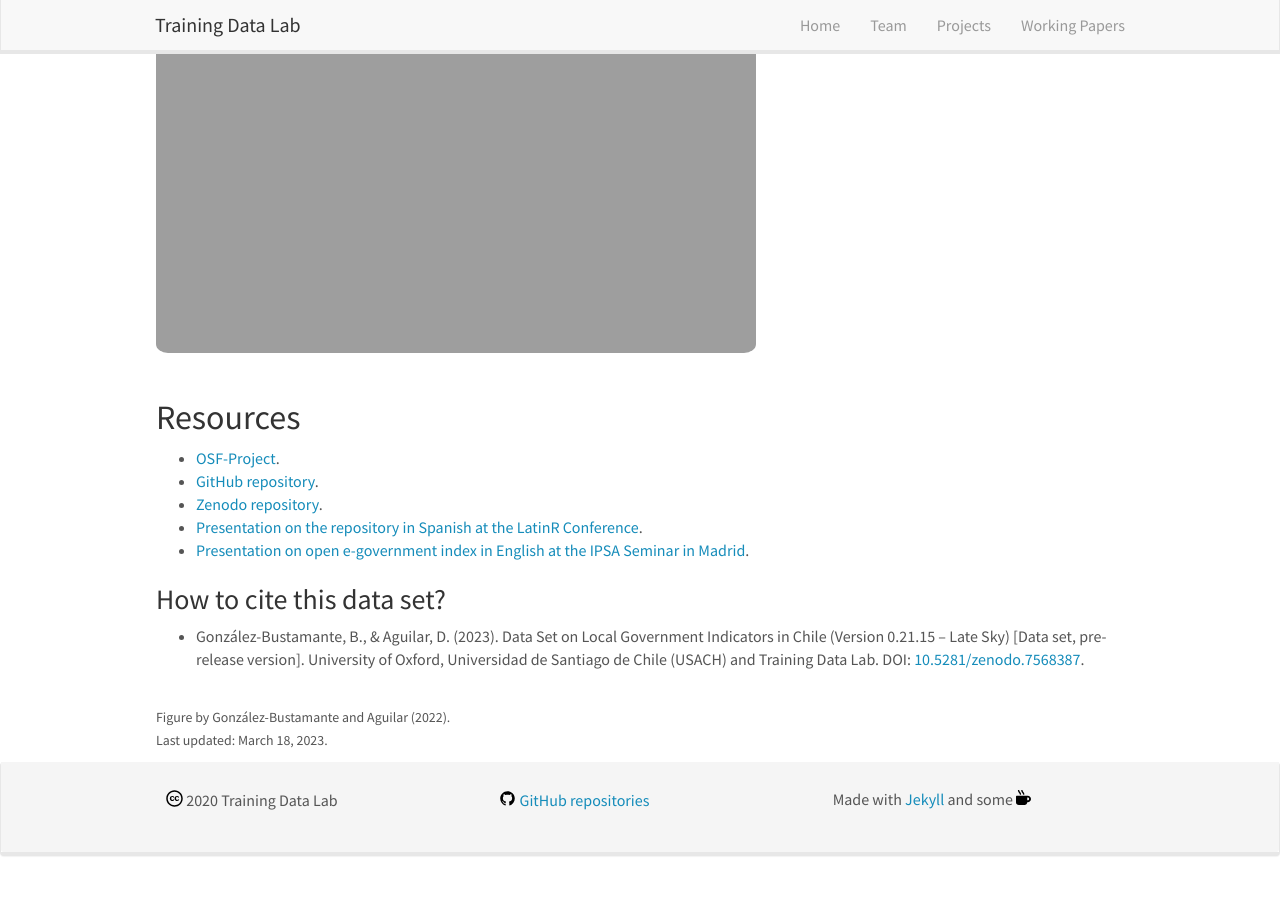
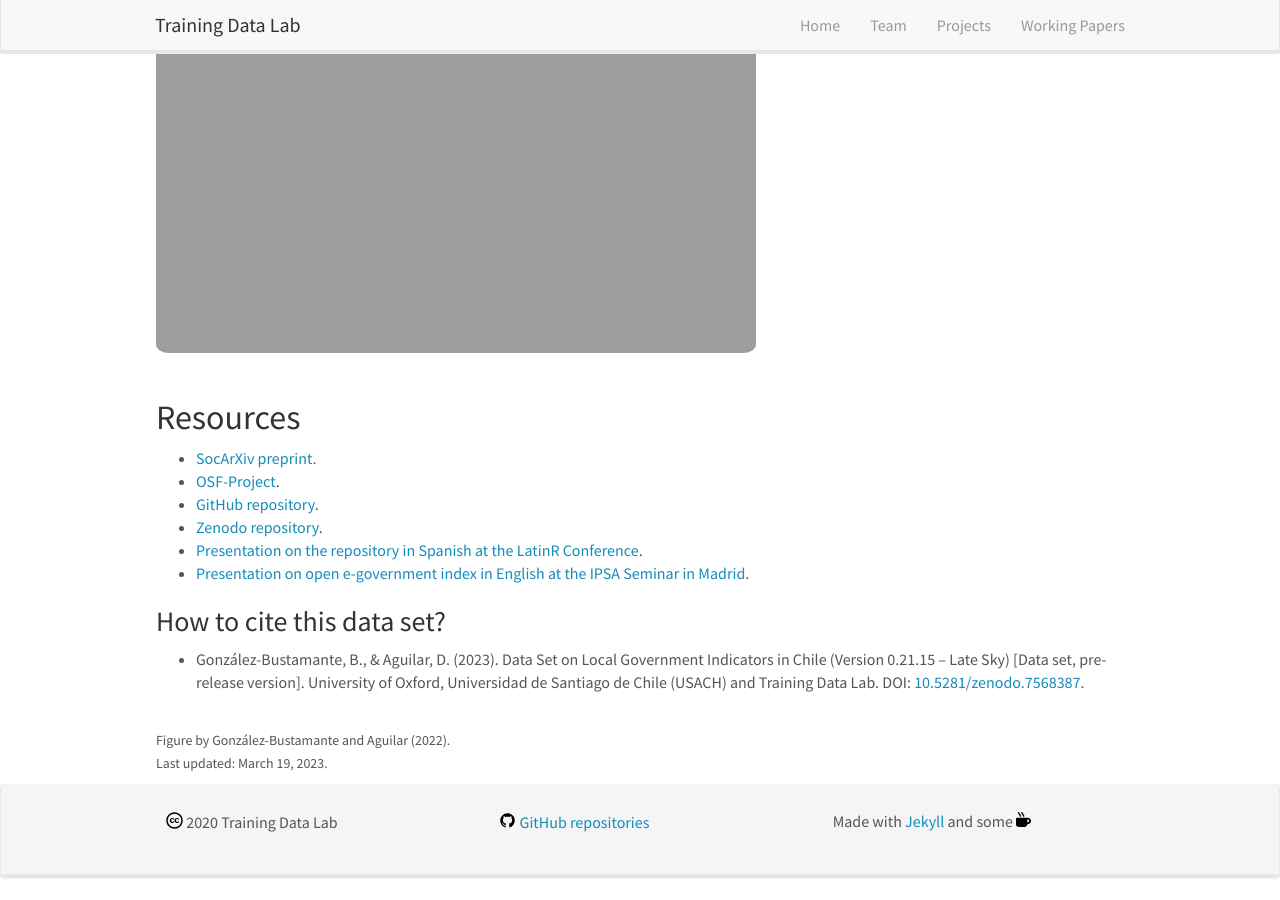
Before and after one commit to training-datalab/old-training-datalab.com, a Jekyll site: the page built from _pages/local-government-indicators.md, in a window 1280 px wide and 900 px high, scrolled down 942 px. Built offline with Jekyll 4.4.1, drawn with Linux system fonts in a browser that asks for light colours; nearby versions of some CDN libraries; before the commit the page ends 1820 px from its top, so only the background shows below that.

Commit message:
Update local-government-indicators.md
Co-Authored-By: Diego Aguilar <91673011+diegoaguilarv@users.noreply.github.com>

```diff
--- a/_pages/local-government-indicators.md
+++ b/_pages/local-government-indicators.md
@@ -34,6 +34,7 @@ permalink: /projects/local-government-indicators
 
 ## Resources
 
+- <a href="https://doi.org/10.31235/osf.io/gt8a5" target="_blank">SocArXiv preprint</a>.
 - <a href="https://doi.org/10.17605/OSF.IO/32WSK" target="_blank">OSF-Project</a>.
 - <a href="https://github.com/bgonzalezbustamante/local-gov-indicators" target="_blank">GitHub repository</a>.
 - <a href="https://doi.org/10.5281/zenodo.7568387" target="_blank">Zenodo repository</a>.
@@ -46,4 +47,4 @@ permalink: /projects/local-government-indicators
 
 <br />
 <small>Figure by González-Bustamante and Aguilar (2022).</small><br />
-<small>Last updated: March 18, 2023.</small>
+<small>Last updated: March 19, 2023.</small>
```
